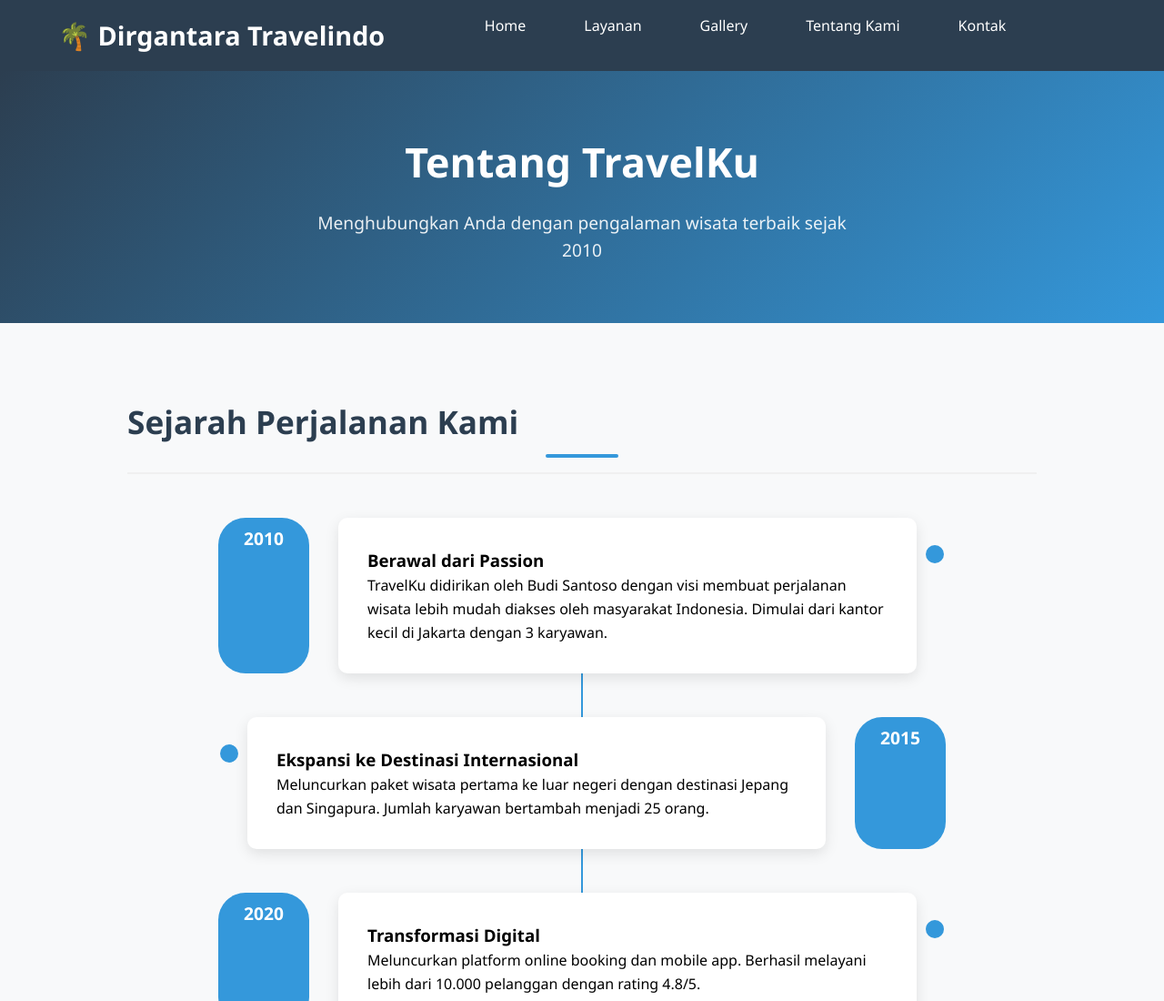
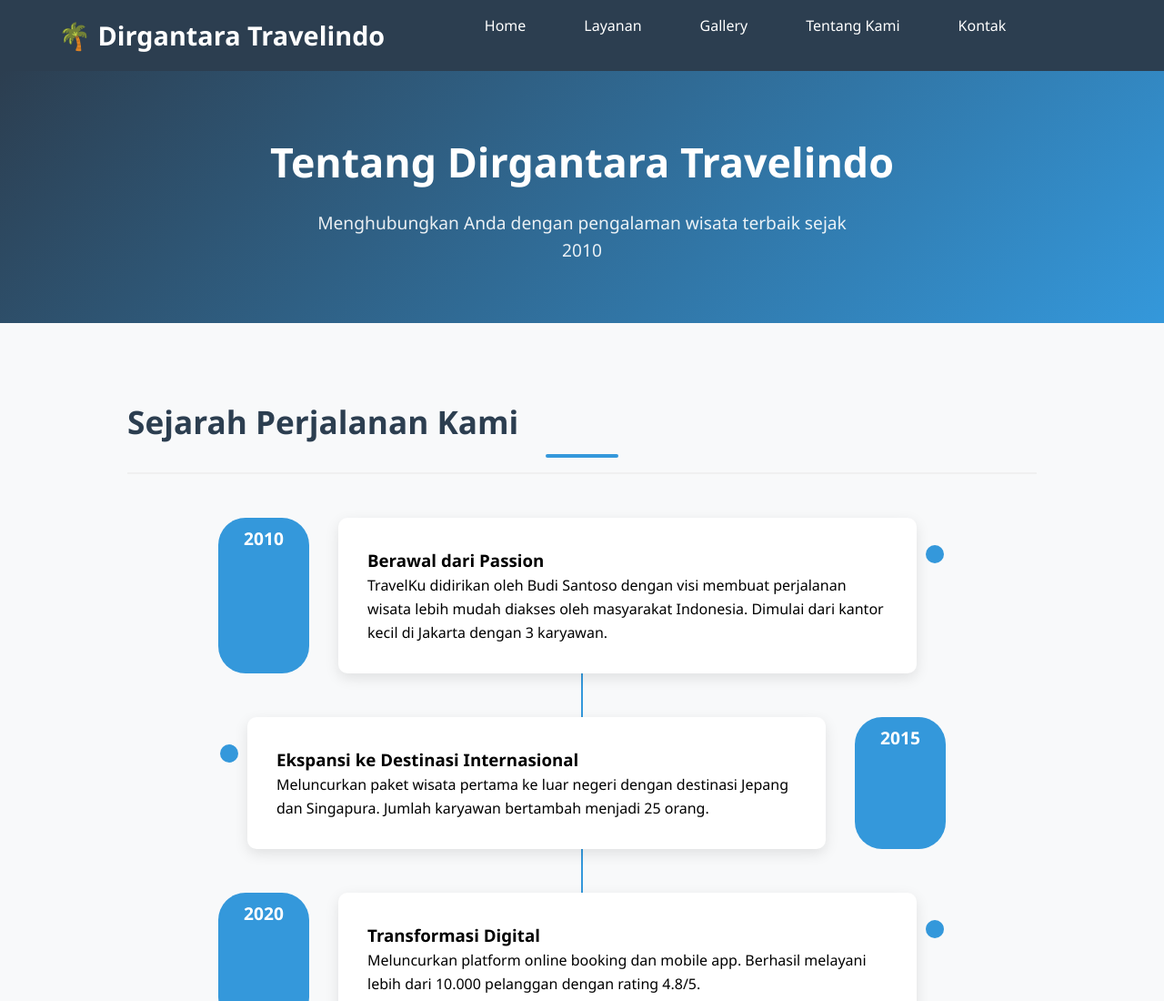
Before and after one commit to raden77/webtravel, a plain HTML site: page about.html in a window 1280 px wide. Shown: the top 1100 px of the page at 91% size. Drawn offline with Linux system fonts and the light colour scheme; a script that the page names is missing.

Commit message:
perbaikan title page

```diff
--- a/about.html
+++ b/about.html
@@ -78,7 +78,7 @@
     <!-- Hero Section -->
     <section class="services-hero">
         <div class="container">
-            <h1>Tentang TravelKu</h1>
+            <h1>Tentang Dirgantara Travelindo</h1>
             <p class="subtitle">Menghubungkan Anda dengan pengalaman wisata terbaik sejak 2010</p>
         </div>
     </section>
```
